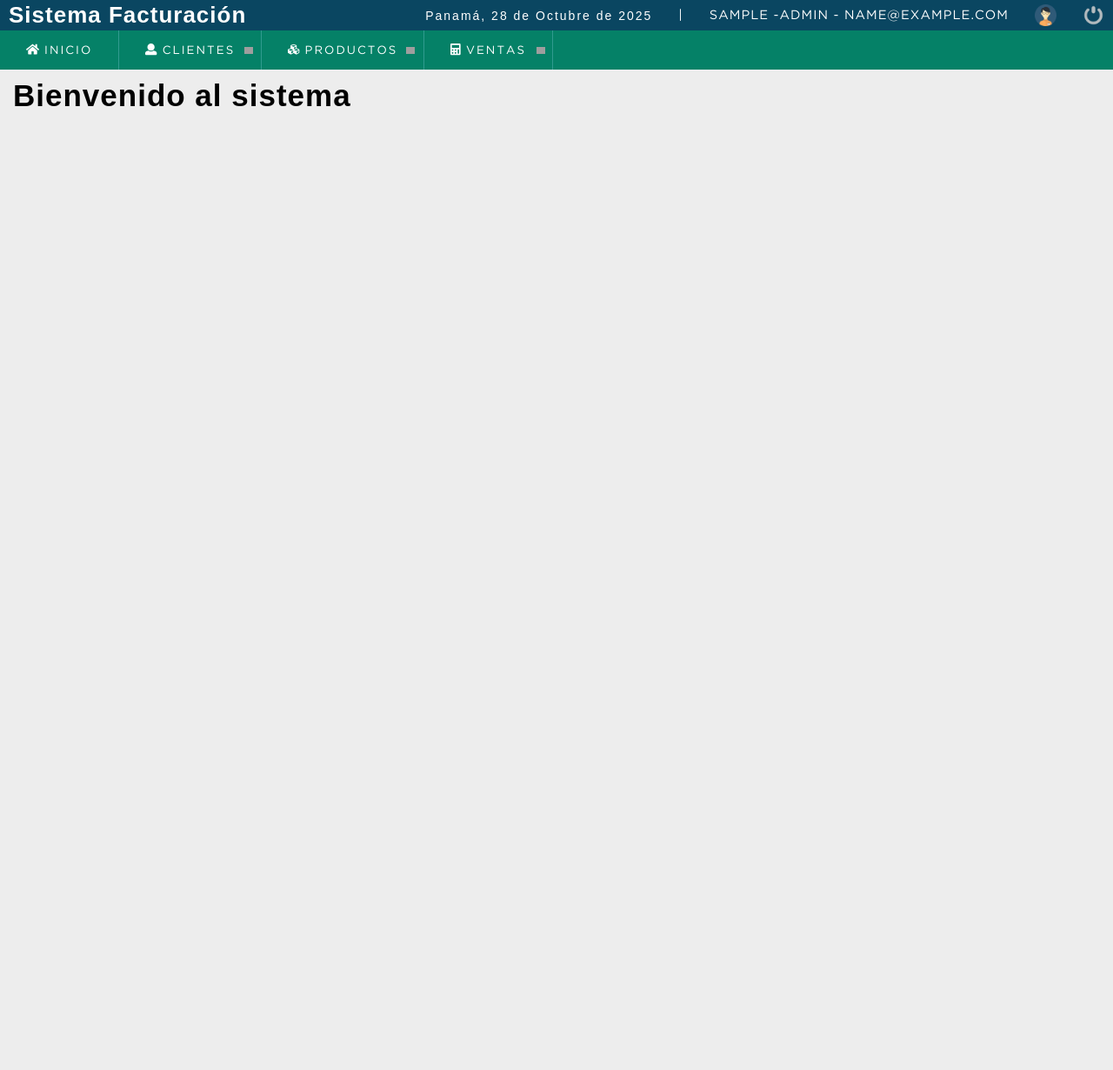
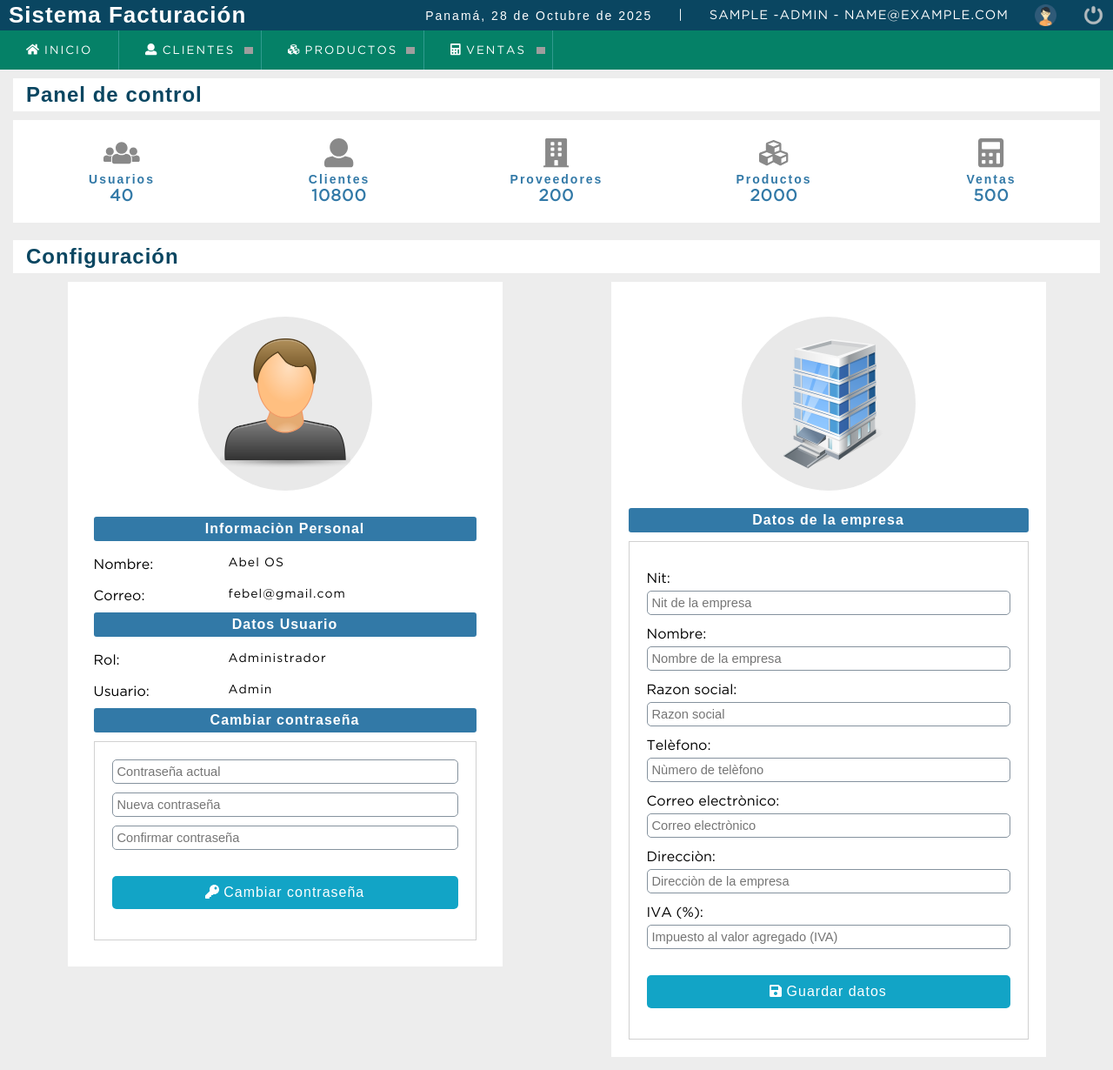
Before and after one commit to CainFernandez/Facturacion, a PHP site: page /sistema/ in a window 1280 px wide. Shown: the whole page at 87% size. Before the commit the page ends 122 px from the top, so only its background shows below. Run offline with PHP 8.4, Linux system fonts and the light colour scheme; the visitor is signed in with stand-in values (Sample User, id 1); grey boxes are pictures that could not be loaded.

Commit message:
Panel control - Vistas con sus estilos

```diff
--- a/sistema/css/style.css
+++ b/sistema/css/style.css
@@ -613,3 +613,96 @@ table td{
 	color: #ccc;
 	cursor: default;
 }
+
+/*============ PANEL DE CONTROL ============*/
+.titlePanelControl{
+	width: 100%;
+	background: #FFF;
+	padding: 5px 15px;
+	margin-bottom: 10px;
+	font-size: 18pt !important;
+	color: #0A4661;
+}
+.divContainer{
+	margin-bottom: 20px;
+}
+.dashboard{
+	display: flex;
+	justify-content: space-around;
+	width: 100%;
+	margin: auto;
+}
+.dashboard a{
+	color:#898989;
+	width: calc(100% / 5);
+	padding: 20px;
+	background-color:#FFF;
+	font-size: 25pt;
+	text-align:center;
+}
+.dashboard p{
+	color:#3279a7;
+}
+.dashboard a span{
+	font-weight:bold;
+	font-size:14pt;
+}
+.containerPerfil{
+	display:flex;
+	justify-content:space-around;
+	align-items:flex-start;
+	flex-wrap:wrap;
+}
+.containerDataUser, .containerDataEmpresa{
+	width:500px;
+	background-color:#FFF;
+	padding:20px;
+}
+.logoUser, .logoEmpresa{
+	display: flex;
+	justify-content: center;
+	align-items: center;
+	width: 200px;
+	height: 200px;
+	border-radius: 50%;
+	margin: 20px auto;
+	padding: 25px;
+	background: #E9E9E9;
+}
+.logoUser img, .logoEmpresa img{
+	width: 100%;
+	height:100%;
+}
+.divDataUser{
+	padding: 10px;
+	margin: auto;
+}
+.divInfoSistema h4{
+	background: #3279a7;
+	padding: 5px 10px;
+	color: #FFF;
+	border-radius: 3px;
+	text-align: center;
+	margin-bottom: 10px;
+}
+.divDataUser > div{
+	display: flex;
+}
+.divDataUser label{
+	width: 150px;
+	margin: 0;
+	margin-top: 10px;
+	margin-bottom: 10px;
+}
+.divDataUser span{
+	padding: 5px;
+}
+.divInfoSistema form{
+	padding: 20px;
+}
+.divInfoSistema input{
+	margin-bottom: 10px;
+}
+.divInfoSistema button{
+	width: 100%;
+}
--- a/sistema/index.php
+++ b/sistema/index.php
@@ -13,7 +13,132 @@ session_start();
 	<?php include "includes/header.php"; ?>
 
 	<section id="container">
-		<h1>Bienvenido al sistema</h1>
+		<div class="divContainer">
+			<div>
+				<h1 class="titlePanelControl">Panel de control</h1>
+			</div>
+			<div class="dashboard">
+				<a href="lista_usuarios.php">
+					<i class="fas fa-users"></i>
+					<p>
+						<strong>Usuarios</strong><br>
+						<span>40</span>
+					</p>
+				</a>
+				<a href="lista_clientes.php">
+					<i class="fas fa-user"></i>
+					<p>
+						<strong>Clientes</strong><br>
+						<span>10800</span>
+					</p>
+				</a>
+				<a href="lista_proveedor.php">
+					<i class="fa fa-building" aria-hidden="true"></i>
+					<p>
+						<strong>Proveedores</strong><br>
+						<span>200</span>
+					</p>
+				</a>
+				<a href="lista_producto.php">
+					<i class="fa fa-cubes" aria-hidden="true"></i>
+					<p>
+						<strong>Productos</strong><br>
+						<span>2000</span>
+					</p>
+				</a>
+				<a href="ventas.php">
+					<i class="fa fa-calculator" aria-hidden="true"></i>
+					<p>
+						<strong>Ventas</strong><br>
+						<span>500</span>
+					</p>
+				</a>
+			</div>
+		</div>
+		<div class="divInfoSistema">
+			<div>
+				<h1 class="titlePanelControl">Configuración</h1>
+			</div>
+			<div class="containerPerfil">
+				<div class="containerDataUser">
+					<div class="logoUser">
+						<img src="img/logoUser.png" alt="">
+					</div>
+					<div class="divDataUser">
+						<h4>Informaciòn Personal</h4>
+
+						<div>
+							<label>Nombre:</label> <span>Abel OS</span>
+						</div>
+						<div>
+							<label>Correo:</label> <span>febel@gmail.com</span>
+						</div>
+
+						<h4>Datos Usuario</h4>
+						<div>
+							<label>Rol:</label> <span>Administrador</span>
+						</div>
+						<div>
+							<label>Usuario:</label> <span>Admin</span>
+						</div>
+
+						<h4>Cambiar contraseña</h4>
+						<form action="" method="post" name="frmChangePass" id="frmChangePass">
+							<div>
+								<input type="password" name="txtPassUser" id="txtPassUser" placeholder="Contraseña actual" required>
+							</div>
+							<div>
+								<input type="password" name="txtNewPassUser" id="txtNewPassUser" placeholder="Nueva contraseña" required>
+							</div>
+							<div>
+								<input type="password" name="txtPassConfirm" id="txtPassConfirm" placeholder="Confirmar contraseña" required>
+							</div>
+							<div>
+								<button type="submit" class="btn_save btnChangePass"><i class="fas fa-key"></i> Cambiar contraseña</button>
+							</div>
+						</form>
+					</div>
+				</div>
+				<div class="containerDataEmpresa">
+					<div class="logoEmpresa">
+						<img src="img/logoEmpresa.png" alt="">
+					</div>
+					<h4>Datos de la empresa</h4>
+
+					<form action="" method="post" name="frmEmpresa" id="frmEmpresa">
+
+						<input type="hidden" name="action" value="updateDataEmpresa">
+
+						<div>
+							<label>Nit:</label><input type="text" name="txtNit" id="txtNit" placeholder="Nit de la empresa" value="" required>
+						</div>
+						<div>
+							<label>Nombre:</label><input type="text" name="txtNombre" id="txtNombre" placeholder="Nombre de la empresa" value="" required>
+						</div>
+						<div>
+							<label>Razon social:</label><input type="text" name="txtRSocial" id="txtRSocial" placeholder="Razon social" value="">
+						</div>
+						<div>
+							<label>Telèfono:</label><input type="text" name="txtTelEmpresa" id="txtTelEmpresa" placeholder="Nùmero de telèfono" value="" required>
+						</div>
+						<div>
+							<label>Correo electrònico:</label><input type="email" name="txtEmailEmpresa" id="txtEmailEmpresa" placeholder="Correo electrònico" value="" required>
+						</div>
+						<div>
+							<label>Direcciòn:</label><input type="text" name="txtDirEmpresa" id="txtDirEmpresa" placeholder="Direcciòn de la empresa" value="" required>
+						</div>
+						<div>
+							<label>IVA (%):</label><input type="text" name="txtIva" id="txtIva" placeholder="Impuesto al valor agregado (IVA)" value="" required>
+						</div>
+						<div class="alertFormEmpresa" style="display: none;"></div>
+						<div>
+							<button type="submit" class="btn_save btnChangePass"><i class="fa fa-save" aria-hidden="true"></i> Guardar datos</button>
+						</div>
+					</form>
+
+				</div>
+			</div>
+		</div>
 	</section>
 
 	<?php include "includes/footer.php"; ?>
```
Also changed, not shown: sistema/img/logoEmpresa.png (added), sistema/img/logoUser.png (added).
